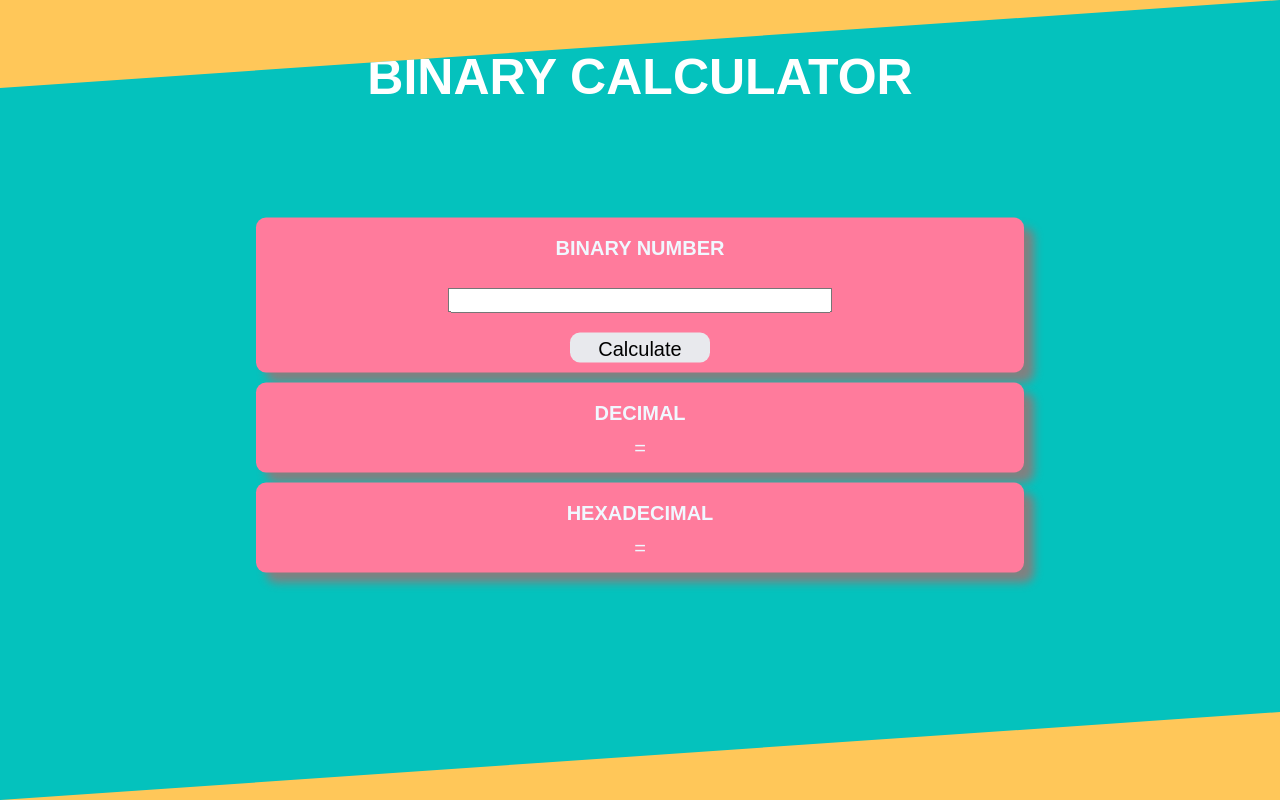
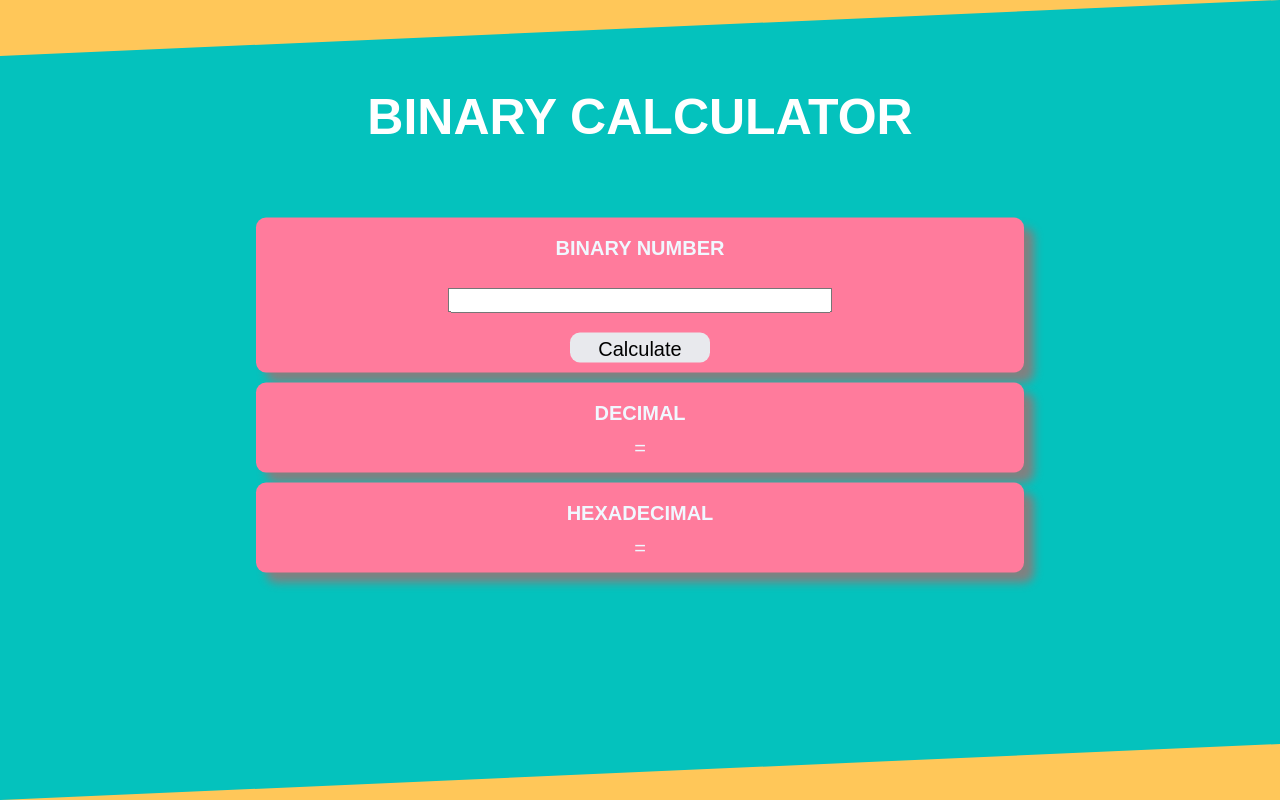
Before and after one commit to apotafiy/Binary-Calculator, a plain HTML site: page index.html in a window 1280 px wide. Drawn offline with Linux system fonts and the light colour scheme.

Commit message:
adjusted slant and top margin

```diff
--- a/index.css
+++ b/index.css
@@ -15,7 +15,7 @@ body {
   height: 100vh;
   width: 100vw;
   position: absolute;
-  -webkit-clip-path: polygon(0 11%, 100% 0, 100% 89%, 0 100%);
+  -webkit-clip-path: polygon(0 7%, 100% 0, 100% 93%, 0 100%);
   z-index: 4;
 }
 
@@ -203,7 +203,7 @@ body {
 @media only screen and (min-width: 1024px) {
 
   .h1 {
-    margin-top: 4rem;
+    margin-top: 8rem;
   }
 
   #inputBinary {
--- a/script.js
+++ b/script.js
@@ -18,6 +18,7 @@ if ( inputValue === "" ) {
     let integerOutput = 0;
     const stringArray = inputValue.split('');
     let pow = 0;
+
     for(let i = inputValue.length - 1; i>= 0; i--){
         if(stringArray[i] === '1'){
             integerOutput+= Math.pow(2, pow);
```
Also changed, not shown: index.html (+0 -2 lines).
